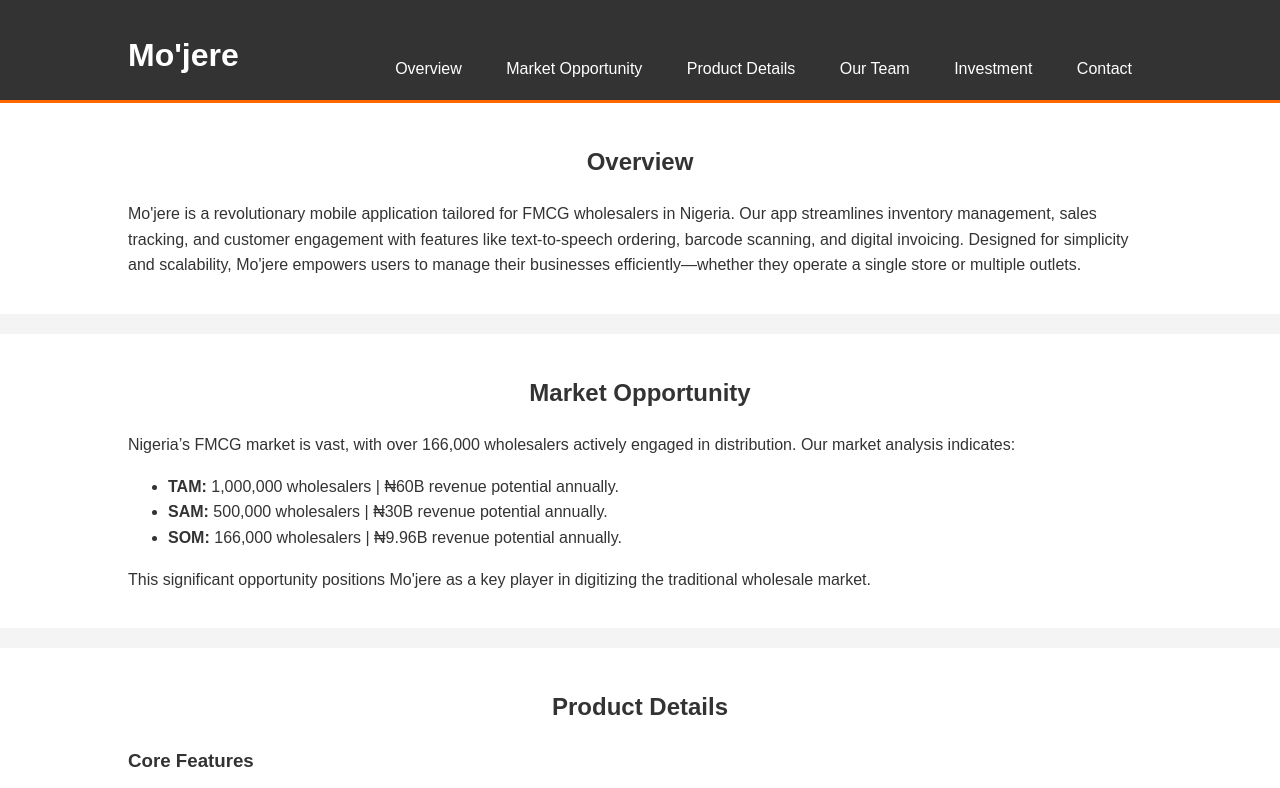
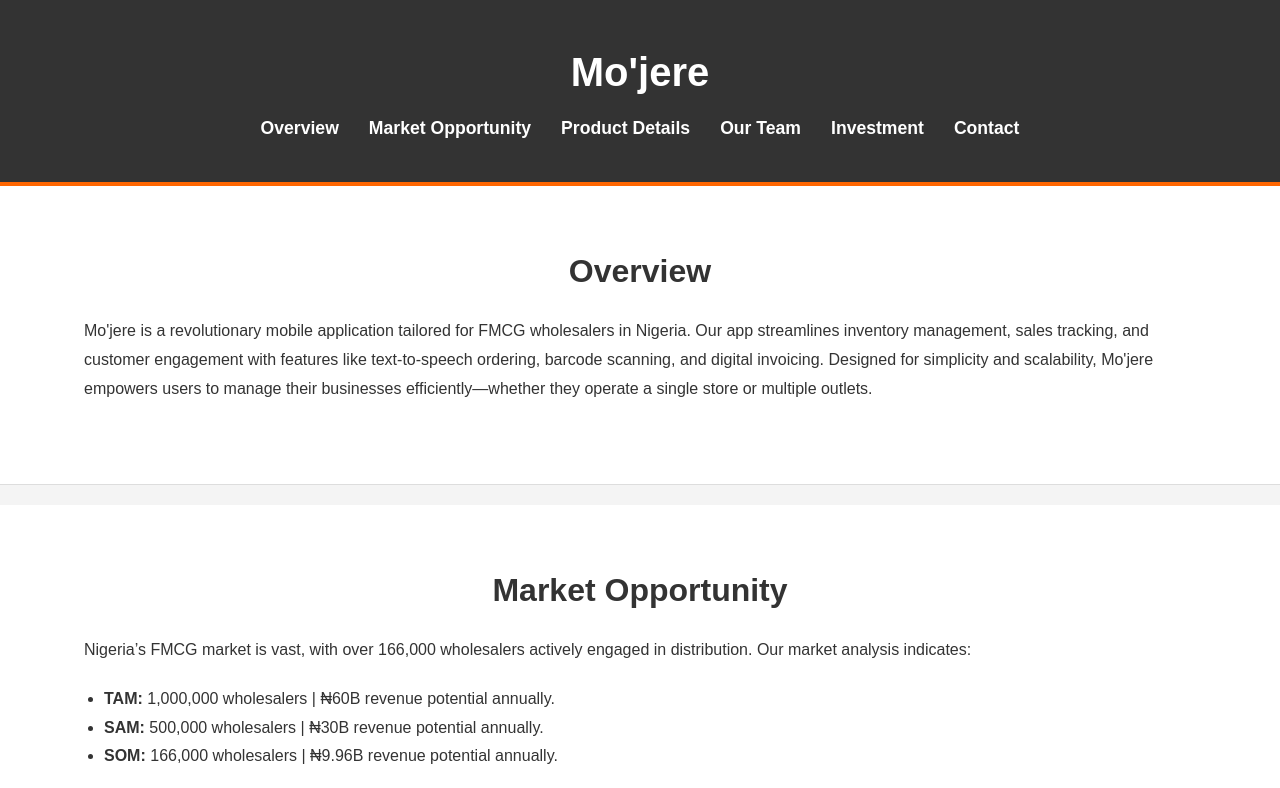
Before and after one commit to Niyioxy/-niyioxy.github.io, a plain HTML site: page index.html in a window 1280 px wide. Shown: the top 788 px of the page. Drawn offline with Linux system fonts and the light colour scheme.

Commit message:
Update style.css

```diff
--- a/style.css
+++ b/style.css
@@ -1,92 +1,108 @@
-/* Basic Styles for Mo'jere Landing Page */
+/* Reset default browser styling */
+* {
+  margin: 0;
+  padding: 0;
+  box-sizing: border-box;
+}
 
 body {
   font-family: Arial, sans-serif;
-  margin: 0;
-  padding: 0;
-  background: #f4f4f4;
+  line-height: 1.6;
+  background-color: #f4f4f4;
   color: #333;
-  line-height: 1.6;
 }
 
+/* Container for consistent width */
 .container {
-  width: 80%;
-  margin: auto;
-  overflow: hidden;
+  width: 90%;
+  max-width: 1200px;
+  margin: 0 auto;
+  padding: 20px;
 }
 
+/* Header styles */
 header {
   background: #333;
   color: #fff;
-  padding-top: 30px;
-  min-height: 70px;
-  border-bottom: #ff6600 3px solid;
+  padding: 20px 0;
+  border-bottom: 4px solid #ff6600;
 }
 
 header h1 {
-  float: left;
-  margin: 0;
-  padding: 0 0 10px 0;
-}
-
-header p {
-  margin: 0;
-  padding: 0;
-  font-size: 18px;
-}
-
-header nav {
-  float: right;
-  margin-top: 10px;
+  text-align: center;
+  margin-bottom: 10px;
+  font-size: 2.5em;
 }
 
 header nav ul {
+  display: flex;
+  justify-content: center;
   list-style: none;
-  padding: 0;
 }
 
 header nav ul li {
-  display: inline;
-  padding: 0 20px;
+  margin: 0 15px;
 }
 
 header nav ul li a {
   color: #fff;
   text-decoration: none;
-  font-size: 16px;
+  font-weight: bold;
+  font-size: 1.1em;
 }
 
+header nav ul li a:hover {
+  text-decoration: underline;
+}
+
+/* Section styling */
 section {
-  padding: 20px 0;
+  padding: 40px 0;
   background: #fff;
   margin-bottom: 20px;
+  border-bottom: 1px solid #ddd;
 }
 
-h2 {
+section h2 {
   text-align: center;
+  margin-bottom: 20px;
+  font-size: 2em;
   color: #333;
 }
 
-.feature-list {
-  display: flex;
-  flex-wrap: wrap;
-  gap: 20px;
-  justify-content: center;
+section h3 {
+  margin-top: 20px;
+  font-size: 1.5em;
+  color: #444;
 }
 
-.feature {
-  background: #e2e2e2;
-  padding: 15px;
-  border-radius: 5px;
-  flex: 1;
-  min-width: 200px;
-  max-width: 300px;
-  text-align: center;
+section p, section ul {
+  margin: 0 0 20px 0;
+  font-size: 1em;
+  line-height: 1.8;
 }
 
+section ul {
+  list-style: disc;
+  margin-left: 20px;
+}
+
+/* Footer styling */
 footer {
   background: #333;
   color: #fff;
   text-align: center;
-  padding: 10px 0;
+  padding: 15px 0;
+  font-size: 0.9em;
 }
+
+/* Responsive adjustments */
+@media (max-width: 768px) {
+  header nav ul {
+    flex-direction: column;
+  }
+
+  header nav ul li {
+    margin: 10px 0;
+  }
+}
```
